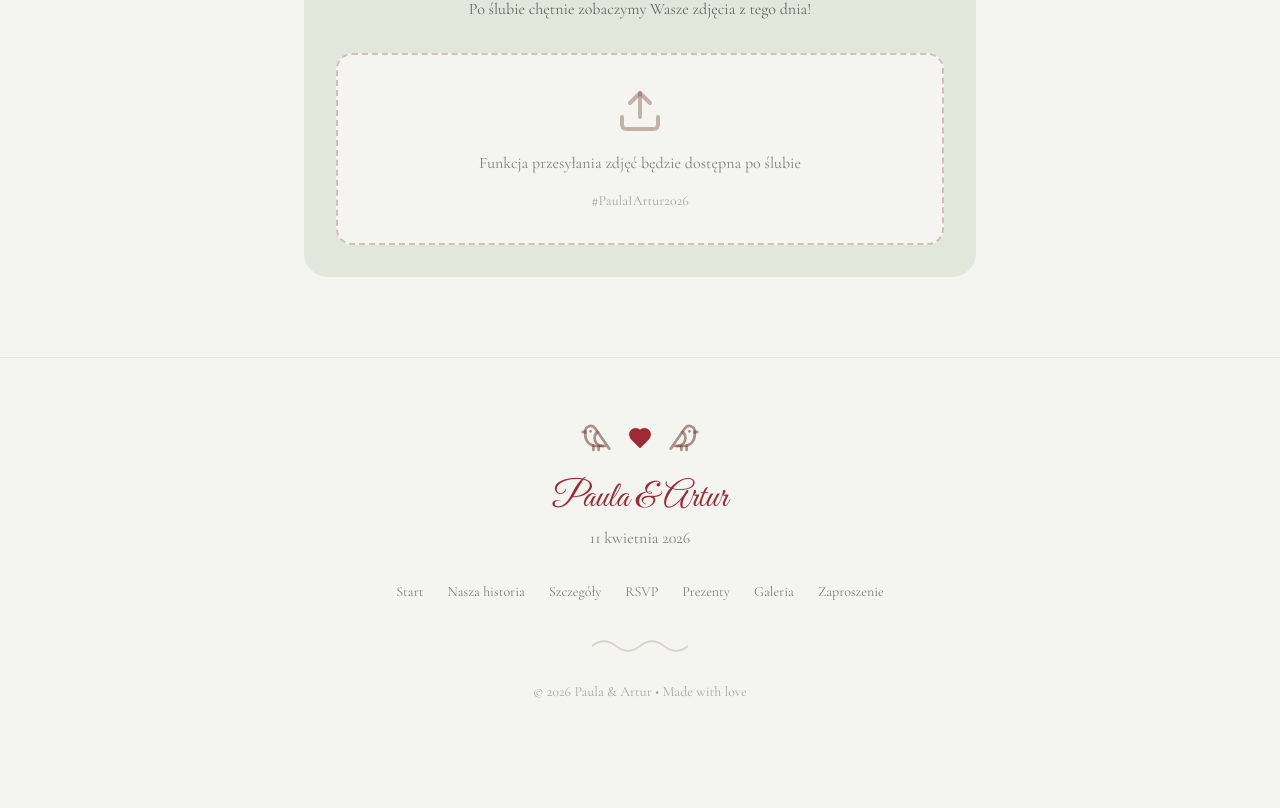
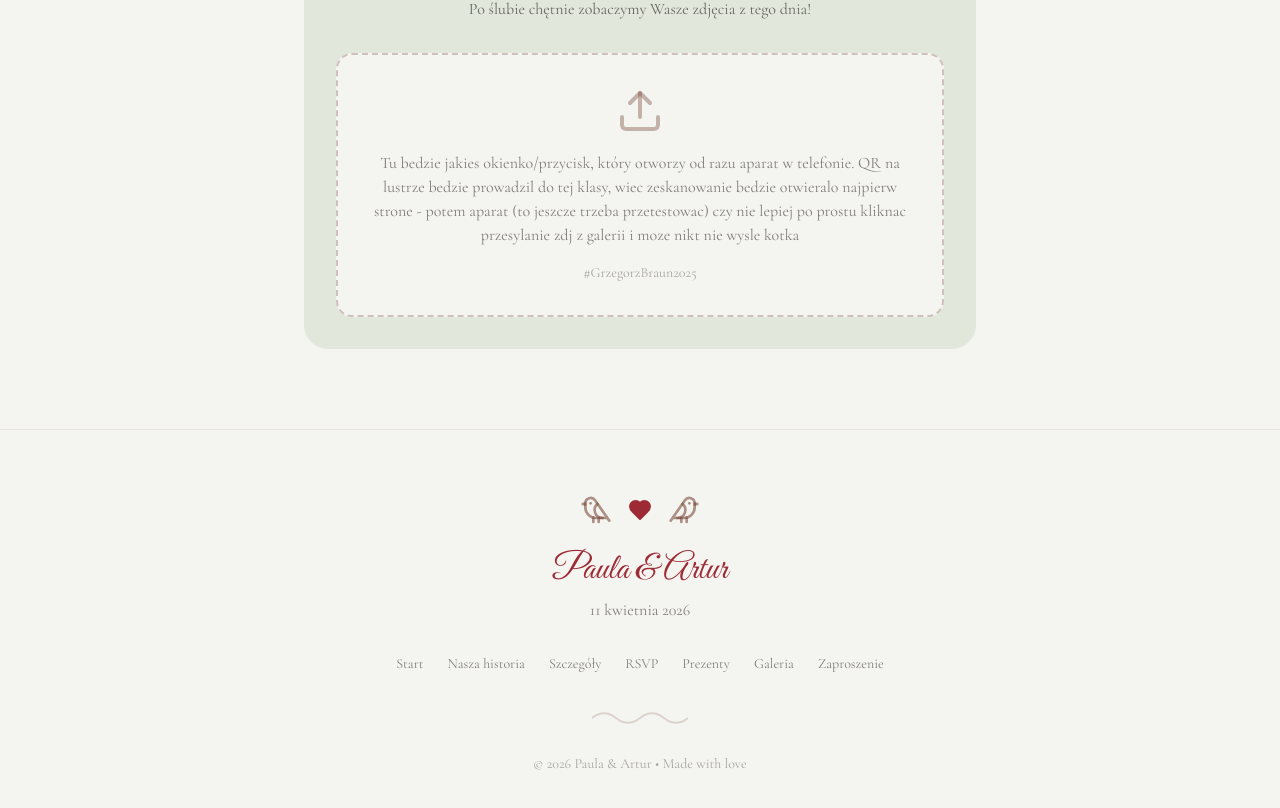
Before and after one commit to krzliszka/sraxy, a React (Vite) app: page /#/ in a window 1280 px wide. Shown: the part 8770-9578 px from the top of the page. Before the commit the page ends 9536 px from the top, so only its background shows below. Built offline with nearby package versions, Linux system fonts and the light colour scheme.

Commit message:
debugsss

```diff
--- a/src/pages/HomePage.jsx
+++ b/src/pages/HomePage.jsx
@@ -580,8 +580,10 @@ function GallerySection() {
           <p className="font-serif text-graphite/70 mb-8">Po ślubie chętnie zobaczymy Wasze zdjęcia z tego dnia!</p>
           <div className="bg-cream rounded-2xl p-8 border-2 border-dashed border-chocolate/30">
             <Upload className="w-12 h-12 text-chocolate/40 mx-auto mb-4" />
-            <p className="font-serif text-graphite/60 mb-4">Funkcja przesyłania zdjęć będzie dostępna po ślubie</p>
-            <p className="font-serif text-sm text-graphite/40">#PaulaIArtur2026</p>
+            <p className="font-serif text-graphite/60 mb-4">Tu bedzie jakies okienko/przycisk, który otworzy od razu aparat w telefonie.
+            QR na lustrze bedzie prowadzil do tej klasy, wiec zeskanowanie bedzie otwieralo najpierw strone - potem aparat
+            (to jeszcze trzeba przetestowac) czy nie lepiej po prostu kliknac przesylanie zdj z galerii i moze nikt nie wysle kotka </p>
+            <p className="font-serif text-sm text-graphite/40">#GrzegorzBraun2025</p>
           </div>
         </div>
       </div>
--- a/src/sections/GallerySection.jsx
+++ b/src/sections/GallerySection.jsx
@@ -102,7 +102,7 @@ export default function GallerySection() {
       {/* Upload CTA */}
       <div className="max-w-2xl mx-auto text-center bg-sage/20 rounded-3xl p-8">
         <h3 className="font-handwriting text-4xl text-cranberry mb-4">
-          Podzielcie się z nami
+          Podzielcie się z nami ***
         </h3>
         <p className="font-serif text-graphite/70 mb-8">
           Po ślubie chętnie zobaczymy Wasze zdjęcia z tego dnia!
```
